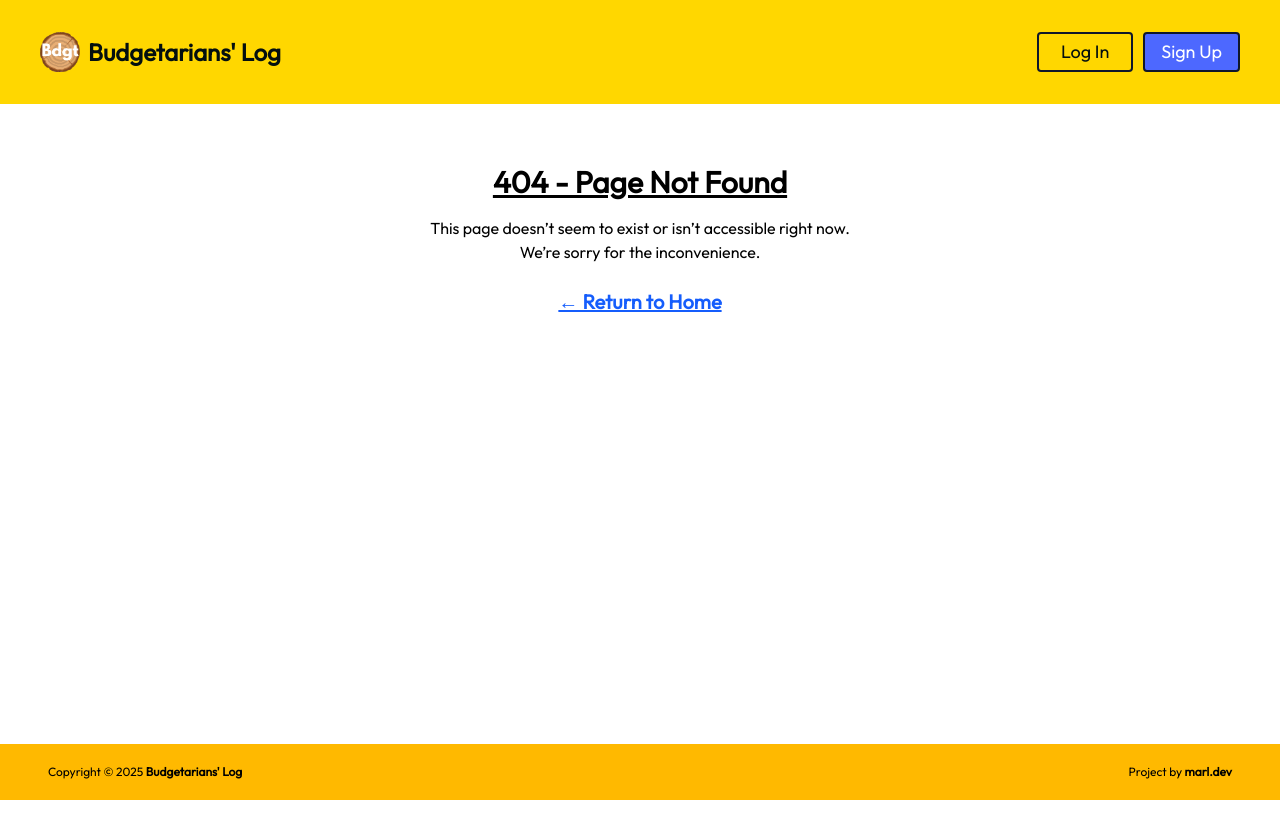
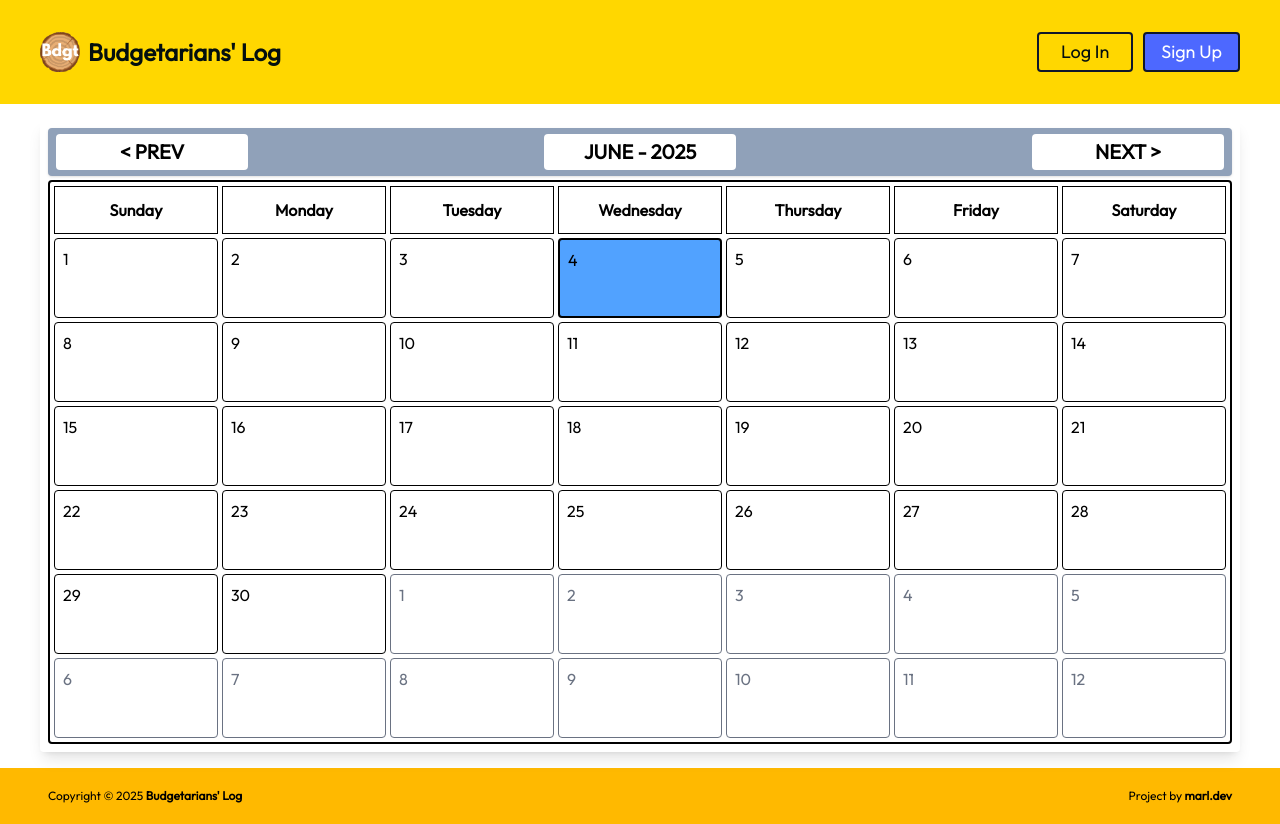
Before and after one commit to marlmunar/budget-tracker, a React (Vite) app in the folder frontend/: page /Visualize in a window 1280 px wide. Before the commit the page ends 800 px from the top, so only its background shows below. Built offline with nearby package versions, Linux system fonts and the light colour scheme.

Commit message:
Added a calendar layout for visualization

```diff
--- a/frontend/src/App.jsx
+++ b/frontend/src/App.jsx
@@ -6,8 +6,8 @@ const App = () => {
   return (
     <div className="flex flex-col min-h-screen">
       <Header />
-      <div className="relative grow w-full h-full">
-        <div className="container mx-auto my-[1.75rem] px-4 xl:px-10">
+      <div className="relative grow grid min-h-[100%] py-4 ">
+        <div className="container min-h-[100%] px-4 xl:px-10">
           <Outlet />
         </div>
       </div>
--- /dev/null
+++ b/frontend/src/components/Visualize.jsx
@@ -0,0 +1,138 @@
+import { useState } from "react";
+const days = [
+  "Sunday",
+  "Monday",
+  "Tuesday",
+  "Wednesday",
+  "Thursday",
+  "Friday",
+  "Saturday",
+];
+
+const months = [
+  "January",
+  "February",
+  "March",
+  "April",
+  "May",
+  "June",
+  "July",
+  "August",
+  "September",
+  "October",
+  "November",
+  "December",
+];
+
+const Visualize = () => {
+  const [month, setMonth] = useState(new Date().getMonth());
+  const [year, setYear] = useState(new Date().getFullYear());
+  const present = new Date();
+  const presentMonth = present.getMonth();
+  const presentDate = present.getDate();
+
+  const firstOfMonth = new Date(year, month, 1);
+  const firstDay = firstOfMonth.getDay();
+  const daysInMonth = new Date(year, month + 1, 0).getDate();
+  const lastDateOfLastMonth = new Date(year, month, 0).getDate();
+  const lastDayOfLastMonth = new Date(year, month, 0).getDay();
+  console.log(lastDayOfLastMonth);
+  console.log(lastDateOfLastMonth);
+
+  const grids = [];
+  let i = 0;
+  let dayCount = 0;
+  let lastDays = lastDayOfLastMonth;
+  let fillerDays = 1;
+  while (i < 42) {
+    if (i === firstDay) {
+      dayCount = 1;
+    }
+
+    if (i <= lastDayOfLastMonth && lastDayOfLastMonth < 6) {
+      grids.push(
+        <div key={i} className={`border rounded p-2 text-gray-500`}>
+          {lastDateOfLastMonth - lastDays}
+        </div>
+      );
+      console.log(i);
+      console.log(lastDayOfLastMonth, lastDateOfLastMonth);
+      lastDays--;
+    } else if (dayCount > 0 && dayCount <= daysInMonth) {
+      grids.push(
+        <div
+          key={i}
+          className={
+            presentMonth === month && presentDate === dayCount
+              ? `rounded p-2 bg-blue-400 border-2`
+              : `border rounded p-2 `
+          }
+        >
+          {dayCount}
+        </div>
+      );
+      dayCount++;
+    } else {
+      grids.push(
+        <div key={i} className={`border rounded p-2 text-gray-500`}>
+          {fillerDays}
+        </div>
+      );
+      fillerDays++;
+    }
+    i++;
+  }
+
+  const changeMonth = (direction) => {
+    if (direction === "prev") {
+      if (month === 0) {
+        setMonth(11);
+        setYear((prev) => prev - 1);
+      } else {
+        setMonth((prev) => prev - 1);
+      }
+    } else if (direction === "next") {
+      if (month === 11) {
+        setMonth(0);
+        setYear((prev) => prev + 1);
+      } else {
+        setMonth((prev) => prev + 1);
+      }
+    }
+  };
+
+  return (
+    <div className="min-h-[100%] flex flex-col gap-1 rounded shadow-lg p-2 ">
+      <div className="flex text-xl justify-between items-center h-12 shadow bg-slate-400 rounded p-2">
+        <button
+          className="bg-white rounded min-w-[12rem] px-2 p-1 font-semibold flex justify-center items-center"
+          onClick={() => changeMonth("prev")}
+        >
+          {"< PREV"}
+        </button>
+        <div className="bg-white rounded min-w-[12rem] px-2 p-1 font-semibold flex justify-center items-center">
+          {`${months[month].toUpperCase()} - ${year}`}
+        </div>
+        <button
+          className="bg-white rounded min-w-[12rem] px-2 p-1 font-semibold flex justify-center items-center"
+          onClick={() => changeMonth("next")}
+        >
+          {"NEXT >"}
+        </button>
+      </div>
+      <div className="p-1 grow min-h-[100%] grid grid-cols-7 grid-rows-[3rem_repeat(6,minmax(5rem,1fr))] border-2 rounded gap-1">
+        {days.map((day) => (
+          <div
+            key={day}
+            className="p-2 border flex justify-center items-center font-semibold"
+          >
+            {day}
+          </div>
+        ))}
+        {grids.map((grid) => grid)}
+      </div>
+    </div>
+  );
+};
+
+export default Visualize;
--- a/frontend/src/main.jsx
+++ b/frontend/src/main.jsx
@@ -19,6 +19,7 @@ import NotFound from "./pages/NotFound.jsx";
 import LogScreen from "./pages/LogScreen.jsx";
 import PrivateRoute from "./components/PrivateRoute.jsx";
 import Loading from "./pages/Loading.jsx";
+import Visualize from "./components/Visualize.jsx";
 
 const router = createBrowserRouter(
   createRoutesFromElements(
@@ -31,6 +32,7 @@ const router = createBrowserRouter(
         <Route path="profile" element={<Profile />} />
         <Route path="log/:logId" element={<LogScreen />} />
         <Route index={true} path="/" element={<Home />} />
+        <Route path="/Visualize" element={<Visualize />} />
       </Route>
 
       {/* </Route> */}
```
